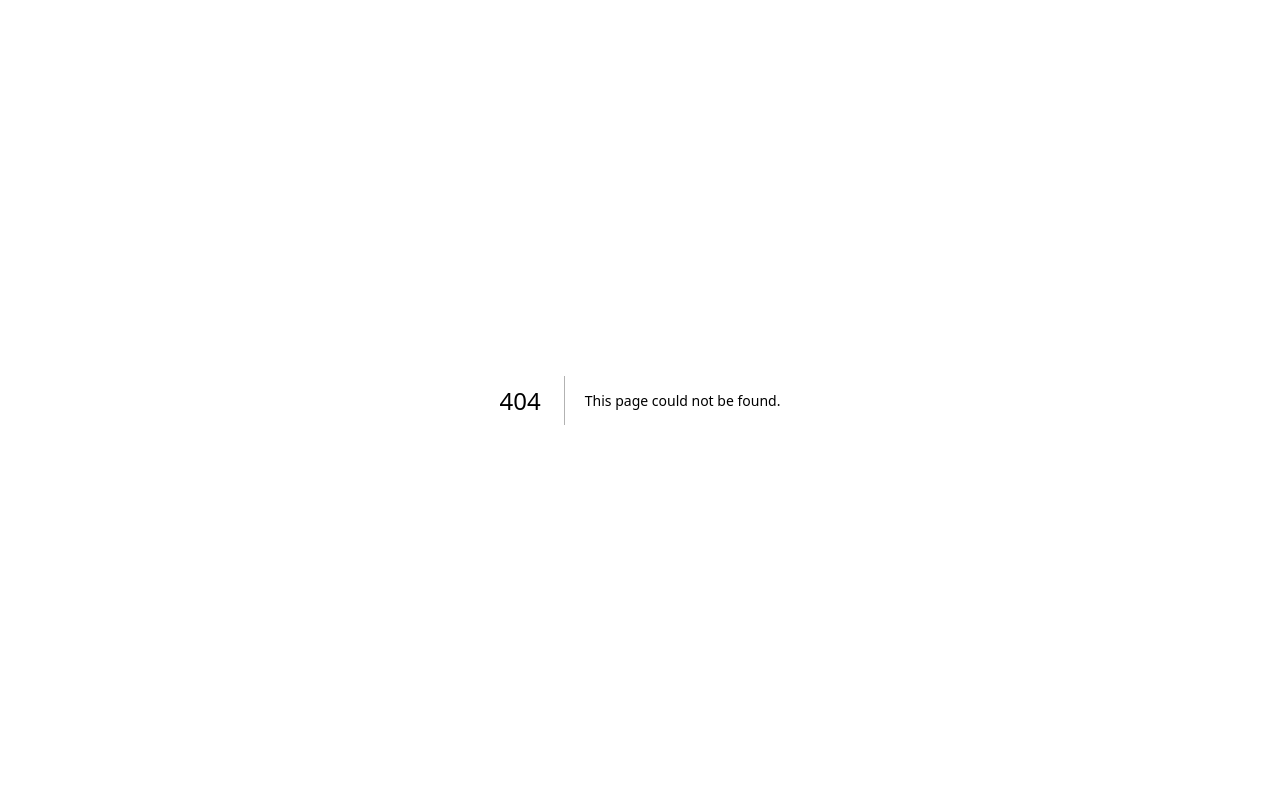
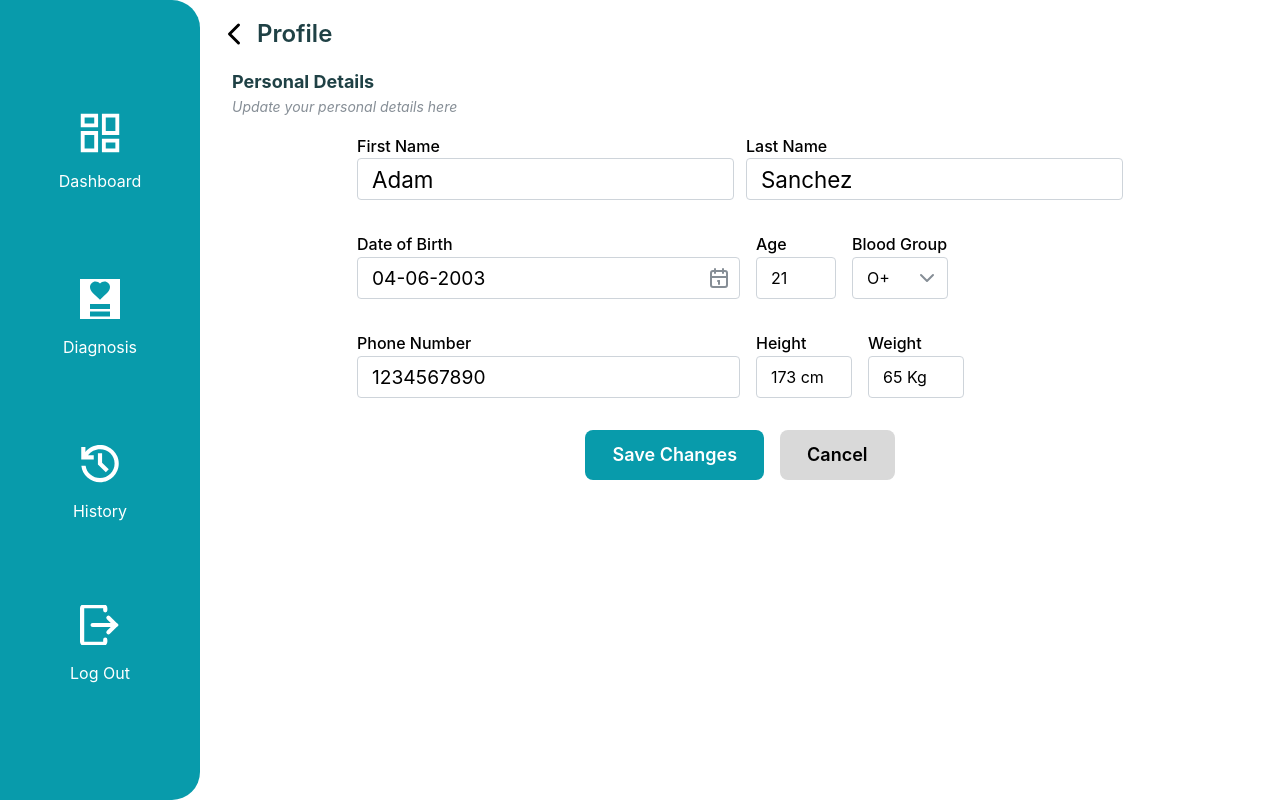
Before and after one commit to mittalvansh/edp-frontend, a Next.js app: page /profile in a window 1280 px wide. Before the commit this address had no page. Built offline with nearby package versions, Linux system fonts and the light colour scheme.

Commit message:
profile & history page

```diff
--- /dev/null
+++ b/src/pages/profile.js
@@ -0,0 +1,194 @@
+import MainAppShell from "@/components/MainAppShell";
+import React, { useState } from "react";
+import {
+  Grid,
+  Flex,
+  Stack,
+  Group,
+  Select,
+  TextInput,
+  Text,
+  Button,
+  Image
+} from "@mantine/core";
+import { DateInput } from "@mantine/dates";
+import { IconCalendar, IconChevronDown, IconChevronLeft } from "@tabler/icons-react";
+import { useMediaQuery } from "@mantine/hooks";
+
+export default function Profile() {
+
+  const [date, setDate] = useState(null);
+  const [FirstName, setFirstName] = useState("Adam");
+  const [LastName, setLasttName] = useState("Sanchez");
+  const isMobileView = useMediaQuery("(max-width: 840px)");
+
+  const inputStyles = {
+    input: {
+      fontSize: "1.4em",
+    },
+  };
+  const inputStyles_phone = {
+    input: {
+      fontSize: "1.2em",
+    },
+  };
+  const selectStyles = {
+    input: {
+      height: "42px",
+      fontSize: "1.2em",
+    },
+  };
+
+  const handleSave = (e) => {
+    e.preventDefault();
+    // Logic for form submission
+  };
+
+  return (
+    <MainAppShell>
+      <Group align="center" gap={5}>
+        <IconChevronLeft size={36} />
+        <Text c="#1F4145" size="1.5rem" fw={600}>
+          Profile
+        </Text>
+      </Group>
+      <Flex py="1rem">
+        <Flex direction="column" px="1rem">
+          <Text fz={"h4"} fw={"bold"} c="#1F4145">Personal Details</Text>
+          <Text fz={"h6"} c="dimmed" fs={"italic"}>Update your personal details here</Text>
+        </Flex>
+        {/* Add image here */}
+      </Flex>
+      <Grid gutter={0} p={0}>
+        <Grid.Col >
+          <Group
+            justify="center"
+            align="center"
+            px="1rem"
+          >
+            <Stack gap="0.5rem" miw="60%">
+              <form action="">
+                <Flex justify={"space-evenly"}>
+                  <TextInput
+                    type="text"
+                    label="First Name"
+                    size="md"
+                    value={FirstName}
+                    styles={inputStyles}
+                    mb={isMobileView ? "1rem" : "2rem"}
+                    pr={"sm"}
+                    radius={"sm"}
+                  />
+                  <TextInput
+                    type="text"
+                    label="Last Name"
+                    size="md"
+                    value={LastName}
+                    styles={inputStyles}
+                    mb={isMobileView ? "1rem" : "2rem"}
+                    radius={"sm"}
+                  />
+                </Flex>
+                <Flex
+                  direction={isMobileView ? "row" : "row"}
+                  mb={isMobileView ? "1rem" : "2rem"}
+                  gap="1rem"
+                >
+                  <DateInput
+                    valueFormat="DD-MM-YYYY"
+                    label="Date of Birth"
+                    value={new Date("06 04 2003")}
+                    clearable
+                    placeholder="DOB"
+                    radius={"sm"}
+                    rightSection={<IconCalendar />}
+                    styles={selectStyles}
+                    size="md"
+                    w={"50%"}
+                  />
+                  <Group>
+                    <TextInput
+                      size="md"
+                      w={"5rem"}
+                      label="Age"
+                      radius={"sm"}
+                      value="21"
+                      style={inputStyles}
+                      placeholder="Age"
+                    />
+                    <Select
+                      size="md"
+                      label="Blood Group"
+                      w={"6rem"}
+                      value="O+"
+                      radius={"sm"}
+                      placeholder="Age"
+                      data={["A+", "A-", "B+", "B-", "O+", "O-", "AB+", "AB-"]}
+                      rightSection={<IconChevronDown />}
+                    />
+                  </Group>
+                </Flex>
+                <Flex
+                  direction={isMobileView ? "row" : "row"}
+                  mb={isMobileView ? "1rem" : "2rem"}
+                  gap="1rem"
+
+                >
+                  <TextInput
+                    type="text"
+                    label="Phone Number"
+                    value={"1234567890"}
+                    placeholder="Phone Number"
+                    styles={inputStyles_phone}
+                    radius={"sm"}
+                    size="md"
+                    w={"50%"}
+                  />
+                  <Group >
+                    <TextInput
+                      size="md"
+                      w={"6rem"}
+                      label="Height"
+                      radius={"sm"}
+                      value="173 cm"
+                      style={inputStyles}
+                      placeholder="Age"
+                    />
+                    <TextInput
+                      size="md"
+                      label="Weight"
+                      w={"6rem"}
+                      value="65 Kg"
+                      radius={"sm"}
+                      placeholder="Age"
+                    />
+                  </Group>
+                </Flex>
+                <Flex gap={"md"} justify={"center"} align={"center"}>
+                  <Button
+                    type="submit"
+                    color="#089BAB"
+                    size={isMobileView ? "lg" : "lg"}
+                    radius={"md"}
+                  >
+                    Save Changes
+                  </Button>
+                  <Button
+                    type="submit"
+                    color="#D9D9D9"
+                    size={isMobileView ? "lg" : "lg"}
+                    radius={"md"}
+                    style={{ color: "black" }}
+                  >
+                    Cancel
+                  </Button>
+                </Flex>
+
+              </form>
+            </Stack>
+          </Group>
+        </Grid.Col>
+      </Grid>
+    </MainAppShell>
+  );
+}
```
Also changed, not shown: src/pages/history.js (added, +91 -0 lines).
